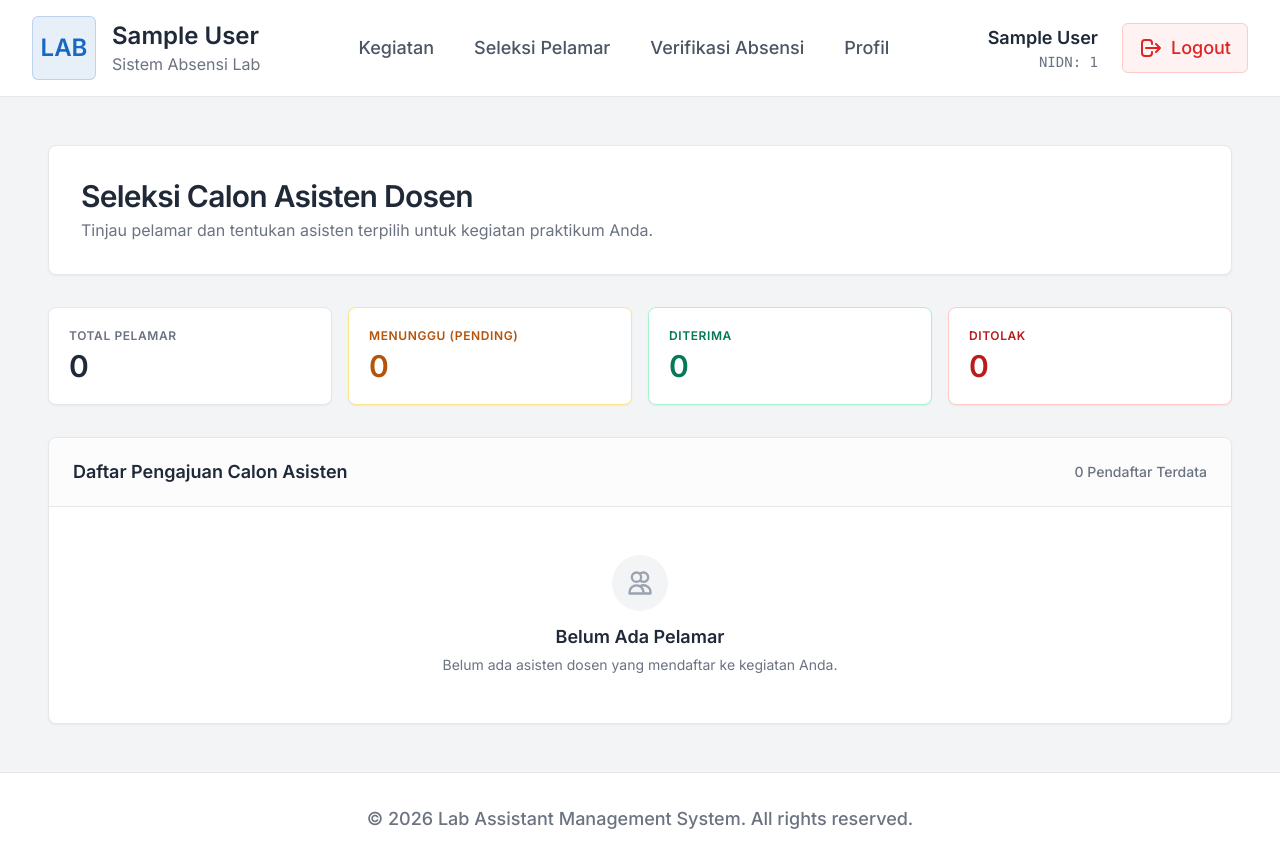
After one commit to Adityaa1404/absensi_lab, a PHP site: template app/Views/Dosen/Seleksi.php in a window 1280 px wide. The commit adds this page. Run offline with PHP 8.4, Linux system fonts and the light colour scheme; the template is opened without the code that fills it, so the values that code supplies are empty; the visitor is signed in with stand-in values (Sample User, id 1); some libraries are stand-ins or nearby versions.

Commit message:
feat(dosen): implementasi modul seleksi pelamar asdos & perbaikan view daftar asdos

```diff
--- /dev/null
+++ b/app/Views/Dosen/Seleksi.php
@@ -0,0 +1,245 @@
+<?php require_once __DIR__ . '/../Templates/HeaderDosen.php'; ?>
+
+<div class="space-y-6 md:space-y-8">
+
+    <!-- Header Page -->
+    <div class="bg-white border border-gray-200 p-6 sm:p-8 rounded-lg shadow-sm flex flex-col md:flex-row md:items-center md:justify-between gap-4">
+        <div>
+            <h2 class="text-2xl sm:text-3xl font-bold text-gray-800 tracking-tight">Seleksi Calon Asisten Dosen</h2>
+            <p class="text-sm sm:text-base text-gray-500 mt-1">Tinjau pelamar dan tentukan asisten terpilih untuk kegiatan praktikum Anda.</p>
+        </div>
+
+        <!-- Filter Kegiatan Dropdown -->
+        <?php if (!empty($kegiatanList)): ?>
+            <div class="flex items-center gap-3">
+                <form method="GET" action="index.php" class="flex items-center gap-2">
+                    <input type="hidden" name="page" value="dosen/seleksi">
+                    <label for="filter_kegiatan" class="text-xs sm:text-sm font-semibold text-gray-600 whitespace-nowrap">Filter Kegiatan:</label>
+                    <select id="filter_kegiatan" name="kegiatan_id" onchange="this.form.submit()"
+                        class="bg-gray-50 border border-gray-300 text-gray-800 text-xs sm:text-sm rounded-md px-3 py-2 focus:ring-[#1867c0] focus:border-[#1867c0]">
+                        <option value="">-- Semua Kegiatan --</option>
+                        <?php foreach ($kegiatanList as $k): ?>
+                            <option value="<?= $k['id_kegiatan'] ?>" <?= (isset($selectedKegiatanId) && $selectedKegiatanId == $k['id_kegiatan']) ? 'selected' : '' ?>>
+                                <?= htmlspecialchars($k['nama_kegiatan']) ?> (Kuota: <?= $k['kuota'] ?>)
+                            </option>
+                        <?php endforeach; ?>
+                    </select>
+                </form>
+            </div>
+        <?php endif; ?>
+    </div>
+
+    <!-- Alert Notifications -->
+    <?php if (!empty($error)): ?>
+        <div class="p-4 rounded-lg bg-red-50 border border-red-200 text-red-700 text-sm sm:text-base flex items-center gap-3">
+            <svg class="w-5 h-5 text-red-500 shrink-0" fill="none" stroke="currentColor" viewBox="0 0 24 24">
+                <path stroke-linecap="round" stroke-linejoin="round" stroke-width="2" d="M12 8v4m0 4h.01M21 12a9 9 0 11-18 0 9 9 0 0118 0z"/>
+            </svg>
+            <span><?= htmlspecialchars($error) ?></span>
+        </div>
+    <?php endif; ?>
+
+    <?php if (!empty($success)): ?>
+        <div class="p-4 rounded-lg bg-emerald-50 border border-emerald-200 text-emerald-700 text-sm sm:text-base flex items-center gap-3">
+            <svg class="w-5 h-5 text-emerald-500 shrink-0" fill="none" stroke="currentColor" viewBox="0 0 24 24">
+                <path stroke-linecap="round" stroke-linejoin="round" stroke-width="2" d="M5 13l4 4L19 7"/>
+            </svg>
+            <span><?= htmlspecialchars($success) ?></span>
+        </div>
+    <?php endif; ?>
+
+    <!-- Statistik Ringkas -->
+    <?php
+    $totalPelamar = count($pelamarList ?? []);
+    $pendingCount = 0;
+    $diterimaCount = 0;
+    $ditolakCount = 0;
+    foreach ($pelamarList ?? [] as $p) {
+        if ($p['status_pendaftaran'] === 'pending') $pendingCount++;
+        elseif ($p['status_pendaftaran'] === 'diterima') $diterimaCount++;
+        elseif ($p['status_pendaftaran'] === 'ditolak') $ditolakCount++;
+    }
+    ?>
+    <div class="grid grid-cols-2 sm:grid-cols-4 gap-4">
+        <div class="bg-white p-4 sm:p-5 rounded-lg border border-gray-200 shadow-sm">
+            <p class="text-xs font-semibold uppercase tracking-wider text-gray-500">Total Pelamar</p>
+            <p class="text-2xl sm:text-3xl font-bold text-gray-800 mt-1"><?= $totalPelamar ?></p>
+        </div>
+        <div class="bg-white p-4 sm:p-5 rounded-lg border border-amber-200 bg-amber-50/30 shadow-sm">
+            <p class="text-xs font-semibold uppercase tracking-wider text-amber-700">Menunggu (Pending)</p>
+            <p class="text-2xl sm:text-3xl font-bold text-amber-700 mt-1"><?= $pendingCount ?></p>
+        </div>
+        <div class="bg-white p-4 sm:p-5 rounded-lg border border-emerald-200 bg-emerald-50/30 shadow-sm">
+            <p class="text-xs font-semibold uppercase tracking-wider text-emerald-700">Diterima</p>
+            <p class="text-2xl sm:text-3xl font-bold text-emerald-700 mt-1"><?= $diterimaCount ?></p>
+        </div>
+        <div class="bg-white p-4 sm:p-5 rounded-lg border border-red-200 bg-red-50/30 shadow-sm">
+            <p class="text-xs font-semibold uppercase tracking-wider text-red-700">Ditolak</p>
+            <p class="text-2xl sm:text-3xl font-bold text-red-700 mt-1"><?= $ditolakCount ?></p>
+        </div>
+    </div>
+
+    <!-- Main List Pelamar -->
+    <div class="bg-white border border-gray-200 rounded-lg shadow-sm overflow-hidden">
+        <div class="px-6 py-5 border-b border-gray-200 flex items-center justify-between bg-gray-50/50">
+            <h3 class="text-base sm:text-lg font-bold text-gray-800">Daftar Pengajuan Calon Asisten</h3>
+            <span class="text-xs sm:text-sm text-gray-500 font-medium"><?= $totalPelamar ?> Pendaftar Terdata</span>
+        </div>
+
+        <?php if (empty($pelamarList)): ?>
+            <div class="p-12 text-center">
+                <div class="w-14 h-14 mx-auto bg-gray-100 rounded-full flex items-center justify-center text-gray-400 mb-3">
+                    <svg class="w-7 h-7" fill="none" stroke="currentColor" viewBox="0 0 24 24">
+                        <path stroke-linecap="round" stroke-linejoin="round" stroke-width="2" d="M12 4.354a4 4 0 110 5.292M15 21H3v-1a6 6 0 0112 0v1zm0 0h6v-1a6 6 0 00-9-5.197M13 7a4 4 0 11-8 0 4 4 0 018 0z"/>
+                    </svg>
+                </div>
+                <h4 class="text-base sm:text-lg font-bold text-gray-800">Belum Ada Pelamar</h4>
+                <p class="text-sm text-gray-500 mt-1">Belum ada asisten dosen yang mendaftar ke kegiatan Anda.</p>
+            </div>
+        <?php else: ?>
+            <div class="divide-y divide-gray-200">
+                <?php foreach ($pelamarList as $pelamar): ?>
+                    <?php
+                    $status = $pelamar['status_pendaftaran'];
+                    if ($status === 'pending') {
+                        $badgeClass = 'bg-amber-50 text-amber-700 border-amber-300';
+                        $statusText = 'MENUNGGU SELEKSI';
+                    } elseif ($status === 'diterima') {
+                        $badgeClass = 'bg-emerald-50 text-emerald-700 border-emerald-300';
+                        $statusText = 'DITERIMA';
+                    } else {
+                        $badgeClass = 'bg-red-50 text-red-700 border-red-300';
+                        $statusText = 'DITOLAK';
+                    }
+                    ?>
+                    <div class="p-6 hover:bg-gray-50/60 transition duration-150">
+                        <div class="flex flex-col lg:flex-row lg:items-center lg:justify-between gap-6">
+
+                            <!-- Info Pelamar & Kegiatan -->
+                            <div class="flex-1 space-y-3">
+                                <div class="flex flex-wrap items-center gap-3">
+                                    <h4 class="text-lg sm:text-xl font-bold text-gray-900"><?= htmlspecialchars($pelamar['nama_asdos']) ?></h4>
+                                    <span class="px-2.5 py-0.5 text-xs font-mono bg-blue-50 text-[#1867c0] border border-blue-200 rounded font-semibold">
+                                        NPM: <?= htmlspecialchars($pelamar['npm_asdos']) ?>
+                                    </span>
+                                    <span class="px-2.5 py-0.5 text-xs font-bold rounded-full border <?= $badgeClass ?>">
+                                        <?= $statusText ?>
+                                    </span>
+                                </div>
+
+                                <div class="text-xs sm:text-sm text-gray-600 flex flex-wrap items-center gap-x-6 gap-y-2">
+                                    <span class="flex items-center gap-1.5 font-medium text-gray-900">
+                                        <svg class="w-4 h-4 text-[#1867c0]" fill="none" stroke="currentColor" viewBox="0 0 24 24">
+                                            <path stroke-linecap="round" stroke-linejoin="round" stroke-width="2" d="M19 11H5m14 0a2 2 0 012 2v6a2 2 0 01-2 2H5a2 2 0 01-2-2v-6a2 2 0 012-2m14 0V9a2 2 0 00-2-2M5 11V9a2 2 0 012-2m0 0V5a2 2 0 012-2h6a2 2 0 012 2v2M7 7h10"/>
+                                        </svg>
+                                        Kegiatan: <strong class="text-[#1867c0]"><?= htmlspecialchars($pelamar['nama_kegiatan']) ?></strong>
+                                    </span>
+
+                                    <?php if (!empty($pelamar['email_asdos'])): ?>
+                                        <span class="flex items-center gap-1">
+                                            <svg class="w-4 h-4 text-gray-400" fill="none" stroke="currentColor" viewBox="0 0 24 24">
+                                                <path stroke-linecap="round" stroke-linejoin="round" stroke-width="2" d="M3 8l7.89 5.26a2 2 0 002.22 0L21 8M5 19h14a2 2 0 002-2V7a2 2 0 00-2-2H5a2 2 0 00-2 2v10a2 2 0 002 2z"/>
+                                            </svg>
+                                            <?= htmlspecialchars($pelamar['email_asdos']) ?>
+                                        </span>
+                                    <?php endif; ?>
+
+                                    <?php if (!empty($pelamar['no_hp_asdos'])): ?>
+                                        <a href="https://wa.me/<?= preg_replace('/[^0-9]/', '', $pelamar['no_hp_asdos']) ?>" target="_blank"
+                                           class="flex items-center gap-1 text-emerald-600 hover:underline font-medium">
+                                            <svg class="w-4 h-4" fill="none" stroke="currentColor" viewBox="0 0 24 24">
+                                                <path stroke-linecap="round" stroke-linejoin="round" stroke-width="2" d="M3 5a2 2 0 012-2h3.28a1 1 0 01.948.684l1.498 4.493a1 1 0 01-.502 1.21l-2.257 1.13a11.042 11.042 0 005.516 5.516l1.13-2.257a1 1 0 011.21-.502l4.493 1.498a1 1 0 01.684.949V19a2 2 0 01-2 2h-1C9.716 21 3 14.284 3 6V5z"/>
+                                            </svg>
+                                            <?= htmlspecialchars($pelamar['no_hp_asdos']) ?>
+                                        </a>
+                                    <?php endif; ?>
+
+                                    <span class="text-gray-400 text-xs">
+                                        Mendaftar: <?= date('d M Y, H:i', strtotime($pelamar['tanggal_daftar'])) ?> WIB
+                                    </span>
+                                </div>
+
+                                <?php if (!empty($pelamar['pesan_lamaran'])): ?>
+                                    <div class="p-3 bg-gray-50 border border-gray-200 rounded text-xs sm:text-sm text-gray-700">
+                                        <strong>Pesan / Motivasi Pelamar:</strong> <?= htmlspecialchars($pelamar['pesan_lamaran']) ?>
+                                    </div>
+                                <?php endif; ?>
+
+                                <?php if (!empty($pelamar['catatan_dosen'])): ?>
+                                    <div class="p-2.5 bg-amber-50 border border-amber-200 rounded text-xs text-amber-800">
+                                        <strong>Catatan Dosen:</strong> <?= htmlspecialchars($pelamar['catatan_dosen']) ?>
+                                    </div>
+                                <?php endif; ?>
+                            </div>
+
+                            <!-- Tombol Aksi Seleksi -->
+                            <div class="shrink-0 flex flex-col sm:flex-row items-stretch sm:items-center gap-2">
+                                <!-- Form Terima -->
+                                <form method="POST" action="index.php?page=dosen/seleksi<?= isset($selectedKegiatanId) ? '&kegiatan_id=' . $selectedKegiatanId : '' ?>">
+                                    <input type="hidden" name="action" value="update_status">
+                                    <input type="hidden" name="id_pendaftaran" value="<?= $pelamar['id_pendaftaran'] ?>">
+                                    <input type="hidden" name="status" value="diterima">
+                                    <button type="submit"
+                                        class="w-full sm:w-auto px-4 py-2 bg-emerald-600 hover:bg-emerald-700 text-white text-xs sm:text-sm font-semibold rounded-md shadow-sm transition duration-200 flex items-center justify-center gap-1.5 <?= $status === 'diterima' ? 'opacity-50 cursor-not-allowed' : '' ?>"
+                                        <?= $status === 'diterima' ? 'disabled' : '' ?>>
+                                        <svg class="w-4 h-4" fill="none" stroke="currentColor" viewBox="0 0 24 24">
+                                            <path stroke-linecap="round" stroke-linejoin="round" stroke-width="2" d="M5 13l4 4L19 7"/>
+                                        </svg>
+                                        Terima Asdos
+                                    </button>
+                                </form>
+
+                                <!-- Tombol Buka Modal / Form Tolak -->
+                                <button type="button"
+                                    onclick="document.getElementById('modal-tolak-<?= $pelamar['id_pendaftaran'] ?>').classList.remove('hidden')"
+                                    class="w-full sm:w-auto px-4 py-2 bg-red-50 hover:bg-red-100 border border-red-200 text-red-700 text-xs sm:text-sm font-semibold rounded-md shadow-sm transition duration-200 flex items-center justify-center gap-1.5 <?= $status === 'ditolak' ? 'opacity-50 cursor-not-allowed' : '' ?>"
+                                    <?= $status === 'ditolak' ? 'disabled' : '' ?>>
+                                    <svg class="w-4 h-4" fill="none" stroke="currentColor" viewBox="0 0 24 24">
+                                        <path stroke-linecap="round" stroke-linejoin="round" stroke-width="2" d="M6 18L18 6M6 6l12 12"/>
+                                    </svg>
+                                    Tolak
+                                </button>
+                            </div>
+
+                        </div>
+                    </div>
+
+                    <!-- Modal Alasan Tolak -->
+                    <div id="modal-tolak-<?= $pelamar['id_pendaftaran'] ?>" class="hidden fixed inset-0 z-50 bg-black/40 flex items-center justify-center p-4">
+                        <div class="bg-white rounded-lg max-w-md w-full p-6 shadow-xl border border-gray-200 space-y-4">
+                            <h4 class="text-lg font-bold text-gray-900">Tolak Pelamar: <?= htmlspecialchars($pelamar['nama_asdos']) ?></h4>
+                            <p class="text-xs sm:text-sm text-gray-500">Anda dapat menyertakan alasan penolakan agar asdos dapat mengetahuinya.</p>
+
+                            <form method="POST" action="index.php?page=dosen/seleksi<?= isset($selectedKegiatanId) ? '&kegiatan_id=' . $selectedKegiatanId : '' ?>" class="space-y-4">
+                                <input type="hidden" name="action" value="update_status">
+                                <input type="hidden" name="id_pendaftaran" value="<?= $pelamar['id_pendaftaran'] ?>">
+                                <input type="hidden" name="status" value="ditolak">
+
+                                <div>
+                                    <label class="block text-xs font-semibold text-gray-700 mb-1">Catatan / Alasan Penolakan (Opsional)</label>
+                                    <textarea name="catatan_dosen" rows="3" placeholder="Contoh: Kuota praktikum sudah terpenuhi / Nilai prasyarat belum mencukupi..."
+                                        class="w-full border border-gray-300 rounded-md p-2.5 text-xs sm:text-sm focus:ring-[#1867c0] focus:border-[#1867c0]"></textarea>
+                                </div>
+
+                                <div class="flex justify-end gap-2 pt-2">
+                                    <button type="button"
+                                        onclick="document.getElementById('modal-tolak-<?= $pelamar['id_pendaftaran'] ?>').classList.add('hidden')"
+                                        class="px-4 py-2 border border-gray-300 text-gray-700 text-xs sm:text-sm font-medium rounded-md hover:bg-gray-100">
+                                        Batal
+                                    </button>
+                                    <button type="submit"
+                                        class="px-4 py-2 bg-red-600 hover:bg-red-700 text-white text-xs sm:text-sm font-semibold rounded-md shadow-sm">
+                                        Konfirmasi Tolak
+                                    </button>
+                                </div>
+                            </form>
+                        </div>
+                    </div>
+                <?php endforeach; ?>
+            </div>
+        <?php endif; ?>
+    </div>
+
+</div>
+
+<?php require_once __DIR__ . '/../Templates/Footer.php'; ?>
--- a/app/Views/Templates/HeaderDosen.php
+++ b/app/Views/Templates/HeaderDosen.php
@@ -45,15 +45,19 @@ $currentPageParam = $_GET['page'] ?? '';
             <!-- Navigation Links (Desktop) -->
             <nav class="hidden md:flex items-center gap-2">
                 <a href="index.php?page=dosen/kegiatan"
-                   class="px-5 py-3 rounded-md text-base md:text-xl font-medium transition duration-200 <?= $currentPageParam === 'dosen/kegiatan' ? 'bg-[#1867c0] text-white' : 'text-gray-600 hover:text-gray-900 hover:bg-gray-100' ?>">
-                    Push Kegiatan
+                   class="px-4 py-2.5 rounded-md text-sm md:text-lg font-medium transition duration-200 <?= $currentPageParam === 'dosen/kegiatan' ? 'bg-[#1867c0] text-white' : 'text-gray-600 hover:text-gray-900 hover:bg-gray-100' ?>">
+                    Kegiatan
+                </a>
+                <a href="index.php?page=dosen/seleksi"
+                   class="px-4 py-2.5 rounded-md text-sm md:text-lg font-medium transition duration-200 <?= $currentPageParam === 'dosen/seleksi' ? 'bg-[#1867c0] text-white' : 'text-gray-600 hover:text-gray-900 hover:bg-gray-100' ?>">
+                    Seleksi Pelamar
                 </a>
                 <a href="index.php?page=dosen/verifikasi"
-                   class="px-5 py-3 rounded-md text-base md:text-xl font-medium transition duration-200 <?= $currentPageParam === 'dosen/verifikasi' ? 'bg-[#1867c0] text-white' : 'text-gray-600 hover:text-gray-900 hover:bg-gray-100' ?>">
+                   class="px-4 py-2.5 rounded-md text-sm md:text-lg font-medium transition duration-200 <?= $currentPageParam === 'dosen/verifikasi' ? 'bg-[#1867c0] text-white' : 'text-gray-600 hover:text-gray-900 hover:bg-gray-100' ?>">
                     Verifikasi Absensi
                 </a>
                 <a href="index.php?page=dosen/profil"
-                   class="px-5 py-3 rounded-md text-base md:text-xl font-medium transition duration-200 <?= $currentPageParam === 'dosen/profil' ? 'bg-[#1867c0] text-white' : 'text-gray-600 hover:text-gray-900 hover:bg-gray-100' ?>">
+                   class="px-4 py-2.5 rounded-md text-sm md:text-lg font-medium transition duration-200 <?= $currentPageParam === 'dosen/profil' ? 'bg-[#1867c0] text-white' : 'text-gray-600 hover:text-gray-900 hover:bg-gray-100' ?>">
                     Profil
                 </a>
             </nav>
@@ -75,13 +79,15 @@ $currentPageParam = $_GET['page'] ?? '';
         </div>
 
         <!-- Mobile Navigation -->
-        <div class="md:hidden border-t border-gray-200 px-4 py-3 flex items-center justify-around bg-white">
+        <div class="md:hidden border-t border-gray-200 px-2 py-3 flex items-center justify-around bg-white text-xs sm:text-sm">
             <a href="index.php?page=dosen/kegiatan"
-               class="px-4 py-2 rounded-md text-sm sm:text-base font-medium <?= $currentPageParam === 'dosen/kegiatan' ? 'bg-[#1867c0] text-white' : 'text-gray-600' ?>">Kegiatan</a>
+               class="px-3 py-1.5 rounded-md font-medium <?= $currentPageParam === 'dosen/kegiatan' ? 'bg-[#1867c0] text-white' : 'text-gray-600' ?>">Kegiatan</a>
+            <a href="index.php?page=dosen/seleksi"
+               class="px-3 py-1.5 rounded-md font-medium <?= $currentPageParam === 'dosen/seleksi' ? 'bg-[#1867c0] text-white' : 'text-gray-600' ?>">Seleksi</a>
             <a href="index.php?page=dosen/verifikasi"
-               class="px-4 py-2 rounded-md text-sm sm:text-base font-medium <?= $currentPageParam === 'dosen/verifikasi' ? 'bg-[#1867c0] text-white' : 'text-gray-600' ?>">Verifikasi</a>
+               class="px-3 py-1.5 rounded-md font-medium <?= $currentPageParam === 'dosen/verifikasi' ? 'bg-[#1867c0] text-white' : 'text-gray-600' ?>">Verifikasi</a>
             <a href="index.php?page=dosen/profil"
-               class="px-4 py-2 rounded-md text-sm sm:text-base font-medium <?= $currentPageParam === 'dosen/profil' ? 'bg-[#1867c0] text-white' : 'text-gray-600' ?>">Profil</a>
+               class="px-3 py-1.5 rounded-md font-medium <?= $currentPageParam === 'dosen/profil' ? 'bg-[#1867c0] text-white' : 'text-gray-600' ?>">Profil</a>
         </div>
     </header>
 
--- a/public/index.php
+++ b/public/index.php
@@ -69,6 +69,11 @@ switch ($page) {
         $controller->kegiatan();
         break;
 
+    case 'dosen/seleksi':
+        $controller = new DosenController();
+        $controller->seleksi();
+        break;
+
     case 'dosen/verifikasi':
         $controller = new DosenController();
         $controller->verifikasi();
```
Also changed, not shown: app/Controllers/AsdosController.php (+3 -7 lines), app/Controllers/DosenController.php (+59 -7 lines), app/Models/Pendaftaran.php (+77 -0 lines), app/Views/Asdos/Daftar.php (+8 -2 lines).
